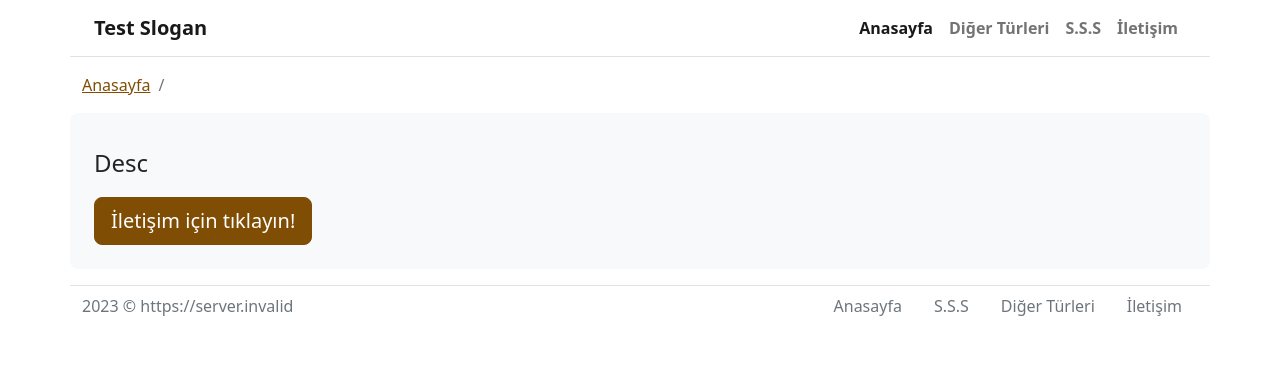
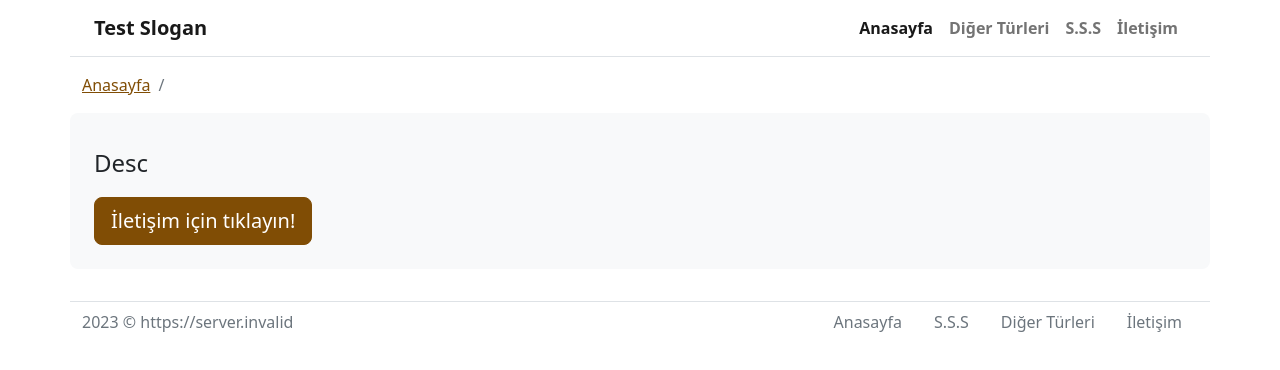
Before and after one commit to csslegal/test, a Next.js app: page / in a window 1280 px wide. Shown: the top 370 px of the page. Built offline with nearby package versions, Linux system fonts and the light colour scheme; no server answers.

Commit message:
margin footer

```diff
--- a/components/Footer.js
+++ b/components/Footer.js
@@ -7,7 +7,7 @@ export default function Footer() {
   const year = today.getFullYear();
   return (
     <>
-      <footer className="border-top mt-2">
+      <footer className="border-top mt-4">
         <ul className="nav float-end">
           <li className="nav-item">
             <Link href={`${siteUrl}/`} className="nav-link text-muted">
```
